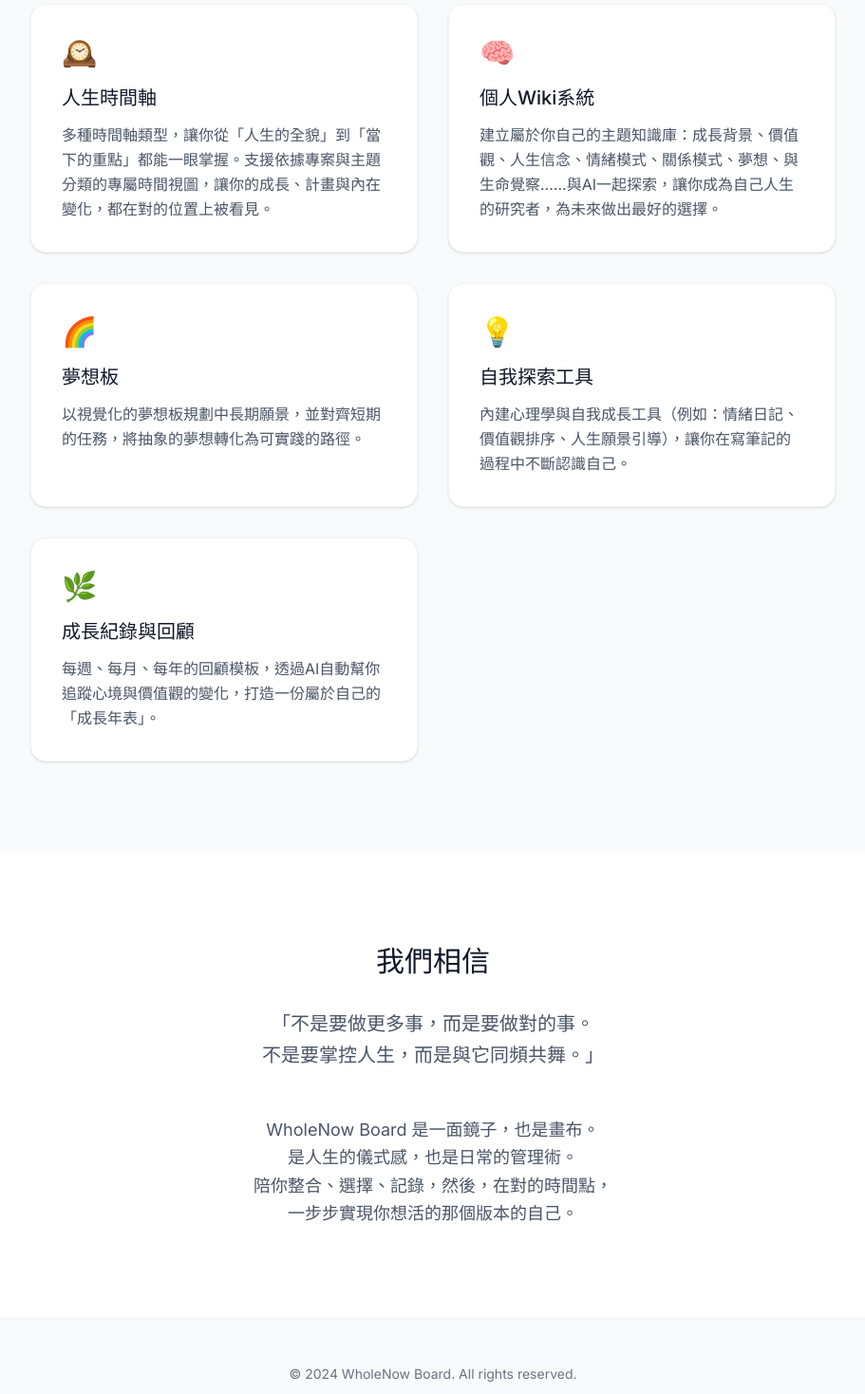
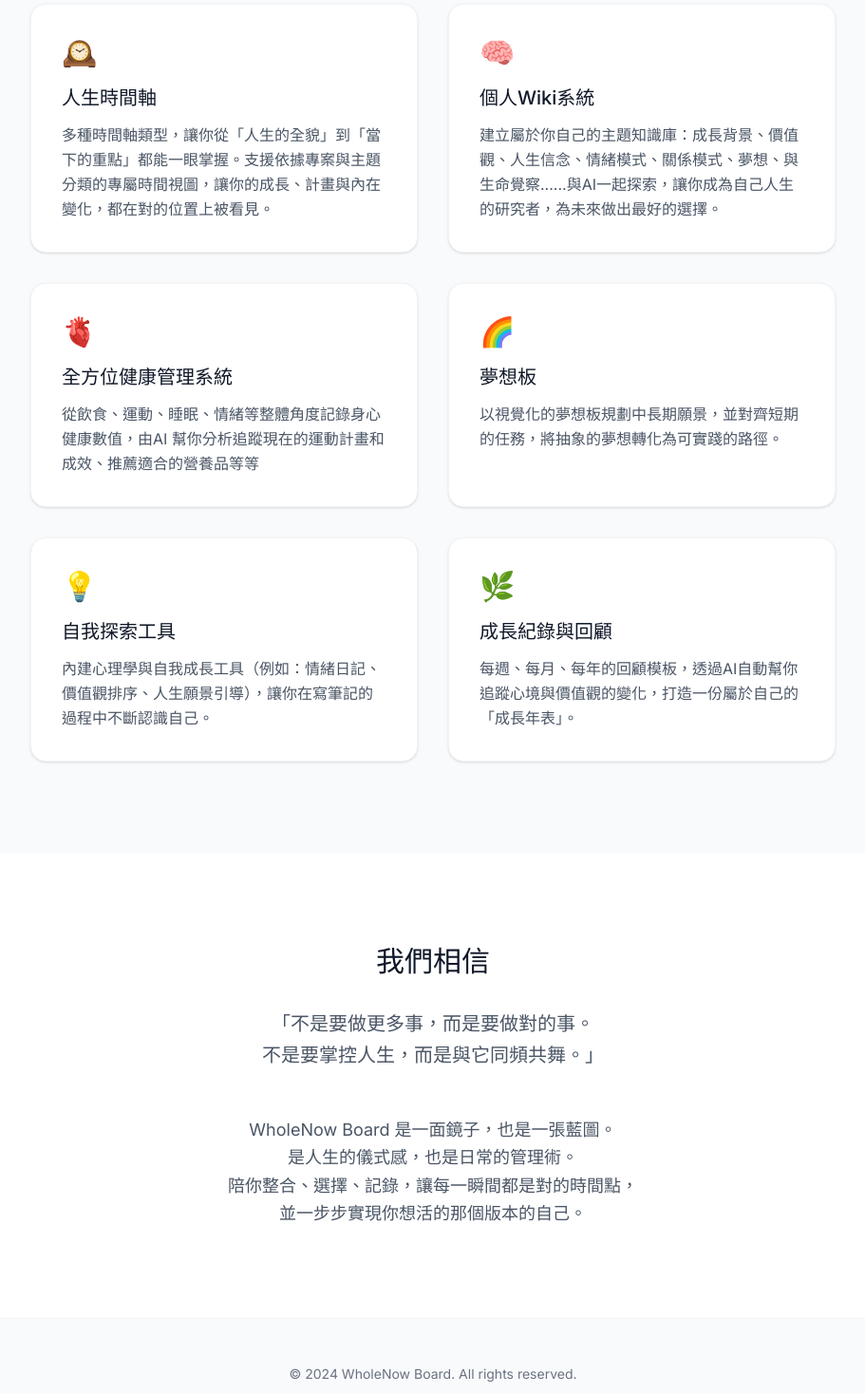
Before and after one commit to ameliaminmin/wholenow-board, a Next.js app: page / in a window 1280 px wide. Shown: the part 1827-3295 px from the top of the page at 95% size, without its empty margins (184-1095 px from the left). Built offline with nearby package versions, Linux system fonts and the light colour scheme; no server answers.

Commit message:
f/首頁文案-加入健康管理功能

```diff
--- a/src/app/page.tsx
+++ b/src/app/page.tsx
@@ -212,6 +212,11 @@ export default function Home() {
                 description: "建立屬於你自己的主題知識庫：成長背景、價值觀、人生信念、情緒模式、關係模式、夢想、與生命覺察......與AI一起探索，讓你成為自己人生的研究者，為未來做出最好的選擇。"
               },
               {
+                icon: "🫀",
+                title: "全方位健康管理系統",
+                description: "從飲食、運動、睡眠、情緒等整體角度記錄身心健康數值，由AI 幫你分析追蹤現在的運動計畫和成效、推薦適合的營養品等等"
+              },
+              {
                 icon: "🌈",
                 title: "夢想板",
                 description: "以視覺化的夢想板規劃中長期願景，並對齊短期的任務，將抽象的夢想轉化為可實踐的路徑。"
@@ -268,13 +273,13 @@ export default function Home() {
             不是要掌控人生，而是與它同頻共舞。」
           </motion.p>
           <p className="text-lg text-gray-600 dark:text-gray-300 leading-relaxed">
-            WholeNow Board 是一面鏡子，也是畫布。
+            WholeNow Board 是一面鏡子，也是一張藍圖。
             <br />
             是人生的儀式感，也是日常的管理術。
             <br />
-            陪你整合、選擇、記錄，然後，在對的時間點，
+            陪你整合、選擇、記錄，讓每一瞬間都是對的時間點，
             <br />
-            一步步實現你想活的那個版本的自己。
+            並一步步實現你想活的那個版本的自己。
           </p>
         </div>
       </section>
```
